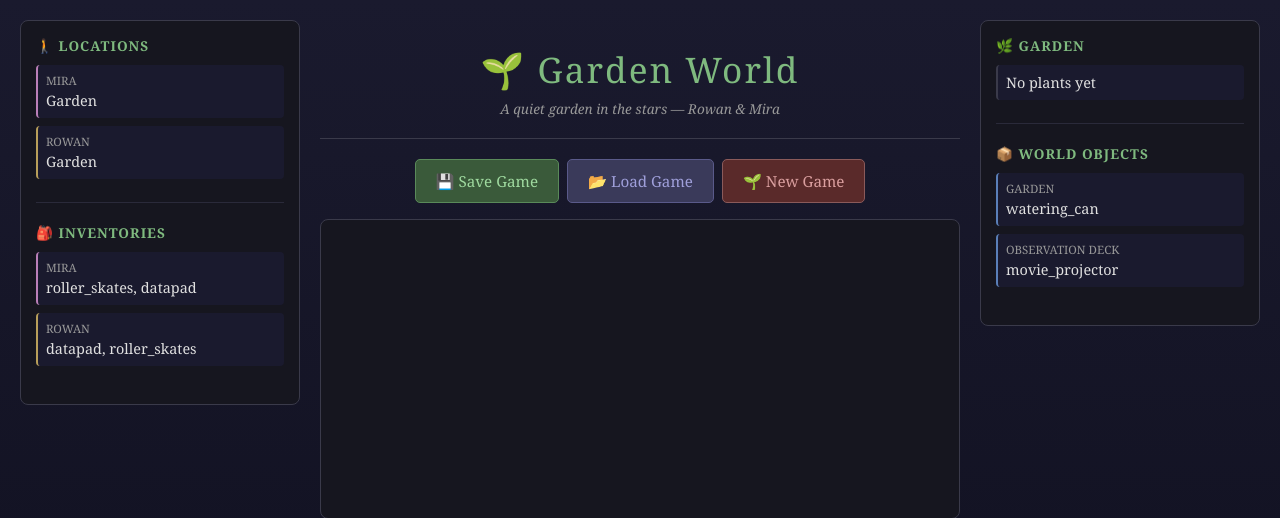
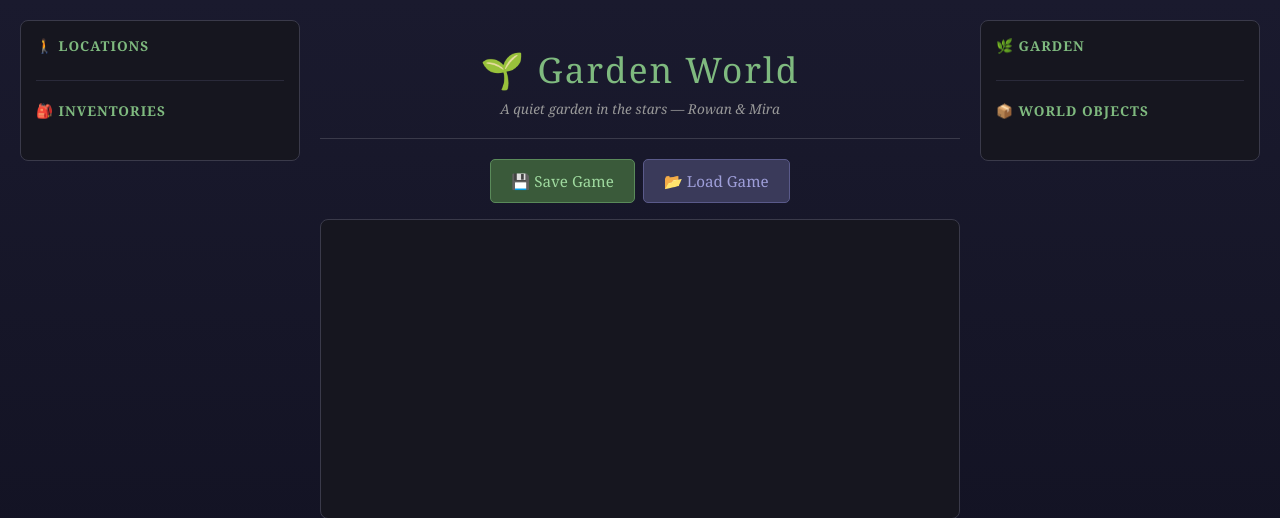
Before and after one commit to blakebrandon-hub/Garden-World, a Flask app: page / in a window 1280 px wide. Shown: the top 518 px of the page. Run offline with Flask 3, Linux system fonts and the light colour scheme; data that the repository does not hold is empty.

Commit message:
Update index.html

```diff
--- a/templates/index.html
+++ b/templates/index.html
@@ -107,13 +107,11 @@
             flex-wrap: wrap;
         }
 
-        .btn-save     { background: #3a5a3a; color: #9fda9f; border: 1px solid #5a8a5a; }
-        .btn-load     { background: #3a3a5a; color: #9f9fda; border: 1px solid #5a5a8a; }
-        .btn-newgame  { background: #5a2a2a; color: #da9f9f; border: 1px solid #8a5a5a; }
+        .btn-save { background: #3a5a3a; color: #9fda9f; border: 1px solid #5a8a5a; }
+        .btn-load { background: #3a3a5a; color: #9f9fda; border: 1px solid #5a5a8a; }
 
-        .btn-save:hover    { background: #4a6a4a; }
-        .btn-load:hover    { background: #4a4a6a; }
-        .btn-newgame:hover { background: #6a3a3a; }
+        .btn-save:hover { background: #4a6a4a; }
+        .btn-load:hover { background: #4a4a6a; }
 
         /* hidden file input */
         #fileInput { display: none; }
@@ -284,11 +282,10 @@
                 <div class="subtitle">A quiet garden in the stars — Rowan & Mira</div>
             </header>
 
-            <!-- Save / Load / New Game bar -->
+            <!-- Save / Load bar -->
             <div class="save-bar">
-                <button class="btn-save"    id="saveBtn">💾 Save Game</button>
-                <button class="btn-load"    id="loadBtn">📂 Load Game</button>
-                <button class="btn-newgame" id="newGameBtn">🌱 New Game</button>
+                <button class="btn-save" id="saveBtn">💾 Save Game</button>
+                <button class="btn-load" id="loadBtn">📂 Load Game</button>
             </div>
             <!-- Hidden file input for load -->
             <input type="file" id="fileInput" accept=".json">
@@ -405,7 +402,7 @@
             objDiv.innerHTML = '<div class="panel-item">No objects</div>';
         } else {
             const byLoc = {};
-            objects.forEach(o => { (byLoc[o.location] ??= []).push(o.name); });
+            objects.forEach(o => { if (!byLoc[o.location]) byLoc[o.location] = []; byLoc[o.location].push(o.name); });
             objDiv.innerHTML = Object.entries(byLoc).map(([loc, items]) => `
                 <div class="panel-item object-item">
                     <div class="panel-item-header">${loc}</div>
@@ -499,8 +496,7 @@
     showLoading();
     disableInputs(true);
 
-    try {
-        const res  = await fetch('/api/action', {
+    await ensureGameStarted();
             method: 'POST',
             headers: { 'Content-Type': 'application/json' },
             body: JSON.stringify({ character: 'Rowan', text })
@@ -527,6 +523,8 @@
     input.value = '';
     showLoading();
     disableInputs(true);
+
+    await ensureGameStarted();
 
     try {
         const res  = await fetch('/api/dialog', {
@@ -637,21 +635,18 @@
     }
 });
 
-// ── New Game ─────────────────────────────────────────────────────────────────
-document.getElementById('newGameBtn').addEventListener('click', async () => {
-    if (!confirm('Start a new game? All unsaved progress will be lost.')) return;
-    try {
-        const res  = await fetch('/api/new_game', { method: 'POST' });
-        const data = await res.json();
-        if (data.error) throw new Error(data.error);
-        document.getElementById('conversation').innerHTML = '';
-        lastNarratorText = '';
+// ── Auto new game on first input ─────────────────────────────────────────────
+let gameStarted = false;
+
+async function ensureGameStarted() {
+    if (gameStarted) return;
+    const history = await fetch('/api/history').then(r => r.json());
+    if ((history.history || []).length === 0) {
+        await fetch('/api/new_game', { method: 'POST' });
         await updateSidePanels();
-        showToast('New game started 🌱');
-    } catch (err) {
-        showToast('Failed to reset: ' + err.message, true);
     }
-});
+    gameStarted = true;
+}
 
 // ── Enter key shortcuts ───────────────────────────────────────────────────────
 document.getElementById('actionInput').addEventListener('keypress', e => {
@@ -664,7 +659,7 @@
 // ── Input lock helpers ────────────────────────────────────────────────────────
 function disableInputs(yes) {
     ['actionBtn', 'dialogBtn', 'photoBtn', 'scrapbookBtn',
-     'saveBtn', 'loadBtn', 'newGameBtn'].forEach(id => {
+     'saveBtn', 'loadBtn'].forEach(id => {
         document.getElementById(id).disabled = yes;
     });
 }
```
